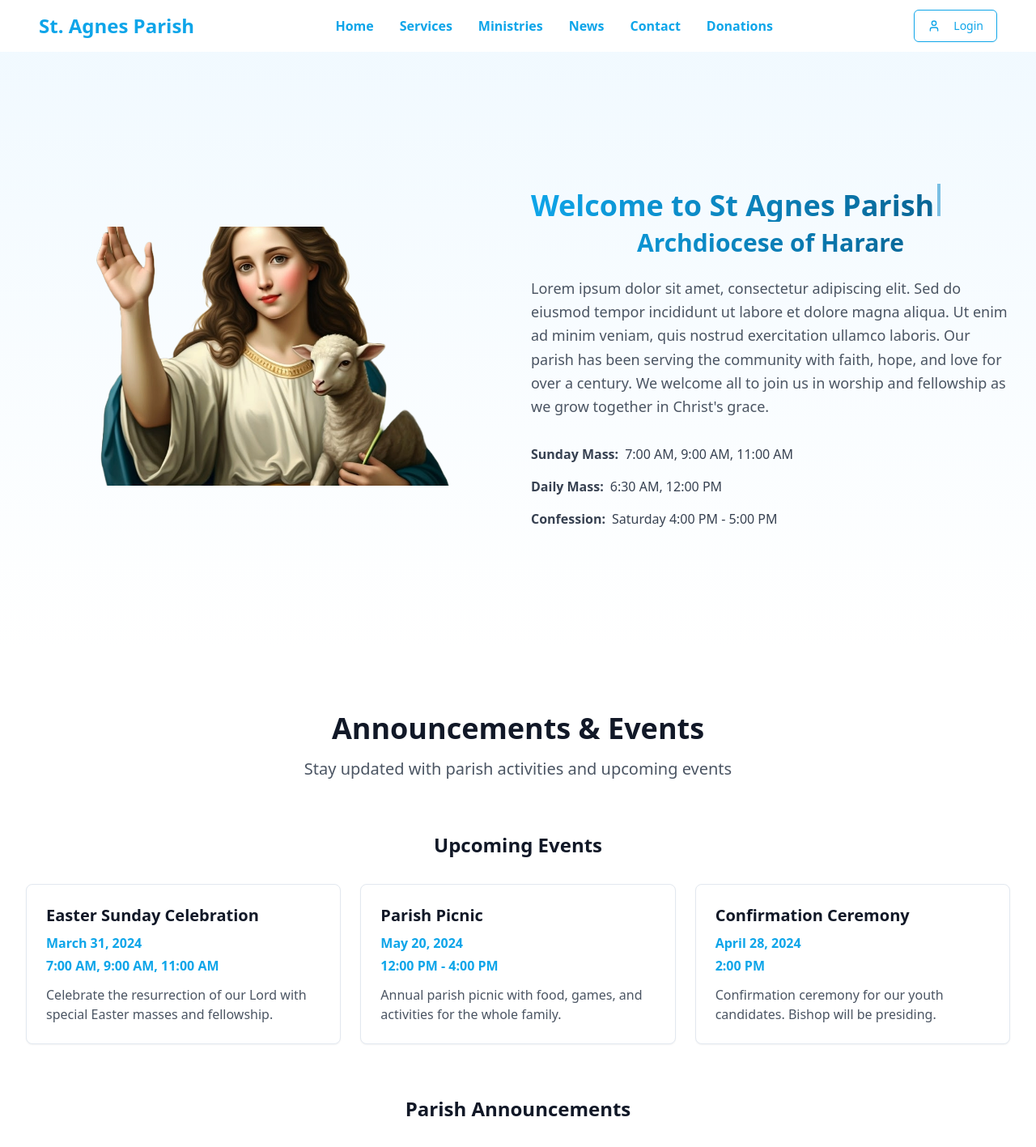
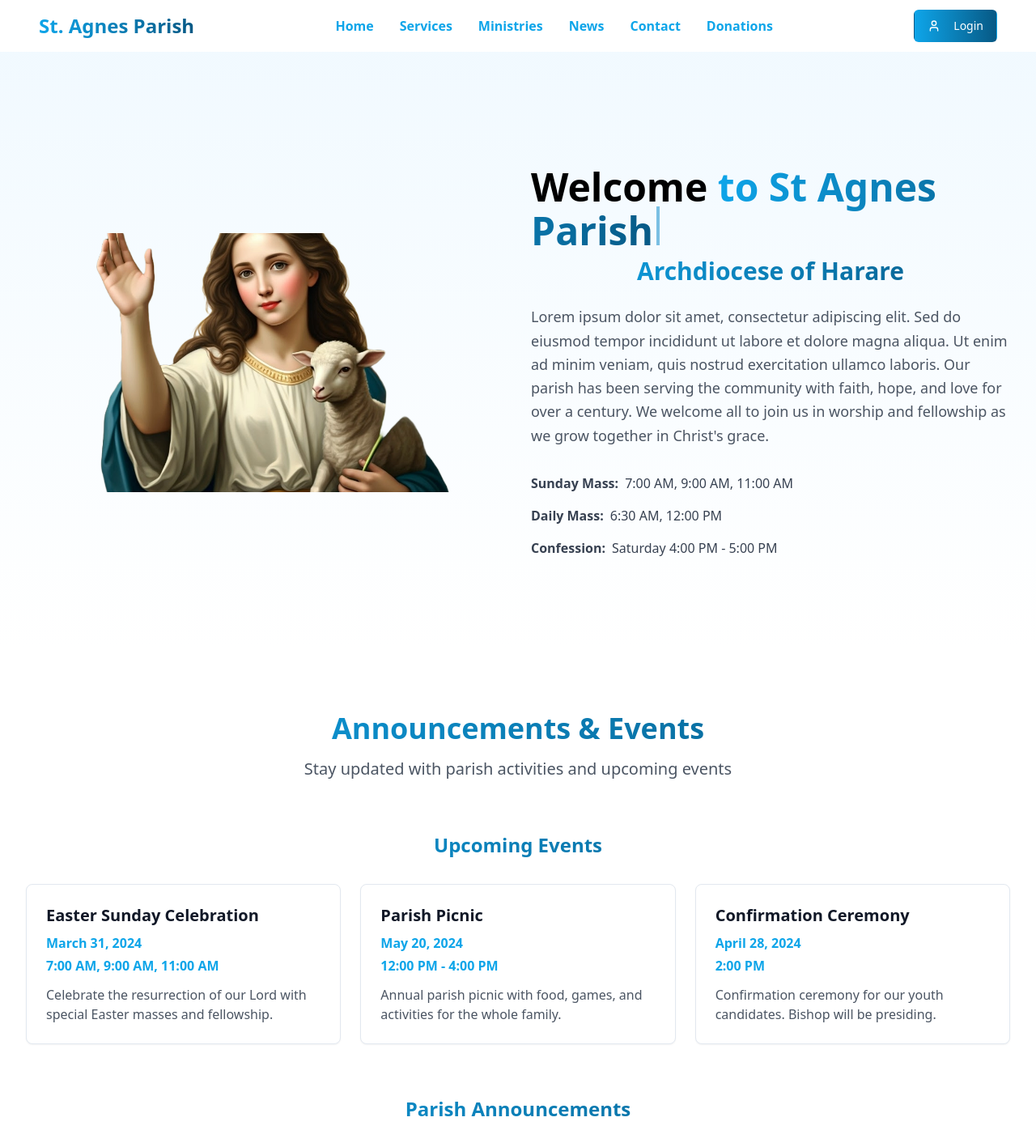
Before and after one commit to nashe01/agnes-parish-website, a React (Vite) app: page / in a window 1280 px wide. Shown: the top 1417 px of the page at 81% size. Built offline with nearby package versions, Linux system fonts and the light colour scheme.

Commit message:
Fix: Hero and navbar styling, add menu
- Fixed image cutoff.
- Increased hero text size and applied color changes.
- Styled navbar elements with a gradient.
- Added a menu button for smaller screens.
- Styled all headings with a gradient.
- Added a button to the photo gallery section.

```diff
--- a/src/components/AnnouncementsSection.tsx
+++ b/src/components/AnnouncementsSection.tsx
@@ -1,4 +1,3 @@
-
 import { Card, CardContent } from '@/components/ui/card';
 
 const AnnouncementsSection = () => {
@@ -66,13 +65,13 @@ const AnnouncementsSection = () => {
     <section className="py-20 bg-white">
       <div className="max-w-7xl mx-auto px-4 sm:px-6 lg:px-8">
         <div className="text-center mb-16">
-          <h2 className="text-4xl font-bold text-gray-900 mb-4">Announcements & Events</h2>
+          <h2 className="text-4xl font-bold bg-gradient-to-r from-sky-500 to-sky-800 bg-clip-text text-transparent mb-4">Announcements & Events</h2>
           <p className="text-xl text-gray-600">Stay updated with parish activities and upcoming events</p>
         </div>
 
         {/* Upcoming Events */}
         <div className="mb-16">
-          <h3 className="text-2xl font-bold text-gray-900 mb-8 text-center">Upcoming Events</h3>
+          <h3 className="text-2xl font-bold bg-gradient-to-r from-sky-500 to-sky-800 bg-clip-text text-transparent mb-8 text-center">Upcoming Events</h3>
           <div className="grid md:grid-cols-3 gap-6">
             {upcomingEvents.map((event, index) => (
               <Card key={index} className="hover:shadow-lg transition-all duration-300 transform hover:-translate-y-1">
@@ -89,7 +88,7 @@ const AnnouncementsSection = () => {
 
         {/* Infinite Scrolling Announcements */}
         <div className="mb-8">
-          <h3 className="text-2xl font-bold text-gray-900 mb-8 text-center">Parish Announcements</h3>
+          <h3 className="text-2xl font-bold bg-gradient-to-r from-sky-500 to-sky-800 bg-clip-text text-transparent mb-8 text-center">Parish Announcements</h3>
         </div>
 
         <div className="relative overflow-hidden">
--- a/src/components/Header.tsx
+++ b/src/components/Header.tsx
@@ -1,10 +1,11 @@
 
 import { useState, useEffect } from 'react';
 import { Button } from '@/components/ui/button';
-import { User } from 'lucide-react';
+import { User, Menu, X } from 'lucide-react';
 
 const Header = () => {
   const [isScrolled, setIsScrolled] = useState(false);
+  const [isMobileMenuOpen, setIsMobileMenuOpen] = useState(false);
 
   // Add scroll effect using useEffect to avoid memory leaks
   useEffect(() => {
@@ -18,6 +19,10 @@ const Header = () => {
     };
   }, []);
 
+  const toggleMobileMenu = () => {
+    setIsMobileMenuOpen(!isMobileMenuOpen);
+  };
+
   return (
     <header className={`fixed top-0 left-0 right-0 z-50 transition-all duration-300 ${
       isScrolled ? 'bg-white/95 backdrop-blur-md shadow-lg' : 'bg-white'
@@ -26,28 +31,60 @@ const Header = () => {
         <div className="flex justify-between items-center h-16">
           {/* Parish Name */}
           <div className="flex items-center">
-            <h1 className="text-2xl font-bold text-secondary">St. Agnes Parish</h1>
+            <h1 className="text-2xl font-bold bg-gradient-to-r from-sky-500 to-sky-800 bg-clip-text text-transparent">St. Agnes Parish</h1>
           </div>
 
-          {/* Navigation */}
+          {/* Desktop Navigation */}
           <nav className="hidden md:flex space-x-8 flex-1 justify-center">
-            <a href="#home" className="text-secondary font-semibold hover:bg-gradient-to-r hover:from-sky-500 hover:to-sky-800 hover:bg-clip-text hover:text-transparent transition-all duration-300">Home</a>
-            <a href="#services" className="text-secondary font-semibold hover:bg-gradient-to-r hover:from-sky-500 hover:to-sky-800 hover:bg-clip-text hover:text-transparent transition-all duration-300">Services</a>
-            <a href="#ministries" className="text-secondary font-semibold hover:bg-gradient-to-r hover:from-sky-500 hover:to-sky-800 hover:bg-clip-text hover:text-transparent transition-all duration-300">Ministries</a>
-            <a href="#news" className="text-secondary font-semibold hover:bg-gradient-to-r hover:from-sky-500 hover:to-sky-800 hover:bg-clip-text hover:text-transparent transition-all duration-300">News</a>
-            <a href="#contact" className="text-secondary font-semibold hover:bg-gradient-to-r hover:from-sky-500 hover:to-sky-800 hover:bg-clip-text hover:text-transparent transition-all duration-300">Contact</a>
-            <a href="#donations" className="text-secondary font-semibold hover:bg-gradient-to-r hover:from-sky-500 hover:to-sky-800 hover:bg-clip-text hover:text-transparent transition-all duration-300">Donations</a>
+            <a href="#home" className="text-secondary font-bold hover:bg-gradient-to-r hover:from-sky-500 hover:to-sky-800 hover:bg-clip-text hover:text-transparent transition-all duration-300">Home</a>
+            <a href="#services" className="text-secondary font-bold hover:bg-gradient-to-r hover:from-sky-500 hover:to-sky-800 hover:bg-clip-text hover:text-transparent transition-all duration-300">Services</a>
+            <a href="#ministries" className="text-secondary font-bold hover:bg-gradient-to-r hover:from-sky-500 hover:to-sky-800 hover:bg-clip-text hover:text-transparent transition-all duration-300">Ministries</a>
+            <a href="#news" className="text-secondary font-bold hover:bg-gradient-to-r hover:from-sky-500 hover:to-sky-800 hover:bg-clip-text hover:text-transparent transition-all duration-300">News</a>
+            <a href="#contact" className="text-secondary font-bold hover:bg-gradient-to-r hover:from-sky-500 hover:to-sky-800 hover:bg-clip-text hover:text-transparent transition-all duration-300">Contact</a>
+            <a href="#donations" className="text-secondary font-bold hover:bg-gradient-to-r hover:from-sky-500 hover:to-sky-800 hover:bg-clip-text hover:text-transparent transition-all duration-300">Donations</a>
           </nav>
 
-          {/* Login Button */}
+          {/* Desktop Login Button */}
           <Button
             variant="outline"
-            className="border-secondary text-secondary hover:bg-secondary hover:text-white transition-all duration-300"
+            className="hidden md:flex border-transparent bg-gradient-to-r from-sky-500 to-sky-800 text-white hover:from-sky-600 hover:to-sky-900 transition-all duration-300"
           >
             <User className="w-4 h-4 mr-2" />
             Login
           </Button>
+
+          {/* Mobile Menu Button */}
+          <Button
+            variant="outline"
+            className="md:hidden border-transparent bg-gradient-to-r from-sky-500 to-sky-800 text-white hover:from-sky-600 hover:to-sky-900 transition-all duration-300"
+            onClick={toggleMobileMenu}
+          >
+            {isMobileMenuOpen ? <X className="w-4 h-4" /> : <Menu className="w-4 h-4" />}
+          </Button>
         </div>
+
+        {/* Mobile Navigation Menu */}
+        {isMobileMenuOpen && (
+          <div className="md:hidden bg-white border-t border-gray-200 py-4">
+            <nav className="flex flex-col space-y-4">
+              <a href="#home" className="text-secondary font-bold hover:bg-gradient-to-r hover:from-sky-500 hover:to-sky-800 hover:bg-clip-text hover:text-transparent transition-all duration-300" onClick={() => setIsMobileMenuOpen(false)}>Home</a>
+              <a href="#services" className="text-secondary font-bold hover:bg-gradient-to-r hover:from-sky-500 hover:to-sky-800 hover:bg-clip-text hover:text-transparent transition-all duration-300" onClick={() => setIsMobileMenuOpen(false)}>Services</a>
+              <a href="#ministries" className="text-secondary font-bold hover:bg-gradient-to-r hover:from-sky-500 hover:to-sky-800 hover:bg-clip-text hover:text-transparent transition-all duration-300" onClick={() => setIsMobileMenuOpen(false)}>Ministries</a>
+              <a href="#news" className="text-secondary font-bold hover:bg-gradient-to-r hover:from-sky-500 hover:to-sky-800 hover:bg-clip-text hover:text-transparent transition-all duration-300" onClick={() => setIsMobileMenuOpen(false)}>News</a>
+              <a href="#contact" className="text-secondary font-bold hover:bg-gradient-to-r hover:from-sky-500 hover:to-sky-800 hover:bg-clip-text hover:text-transparent transition-all duration-300" onClick={() => setIsMobileMenuOpen(false)}>Contact</a>
+              <a href="#donations" className="text-secondary font-bold hover:bg-gradient-to-r hover:from-sky-500 hover:to-sky-800 hover:bg-clip-text hover:text-transparent transition-all duration-300" onClick={() => setIsMobileMenuOpen(false)}>Donations</a>
+              <div className="pt-4 border-t border-gray-200">
+                <Button
+                  variant="outline"
+                  className="w-full border-transparent bg-gradient-to-r from-sky-500 to-sky-800 text-white hover:from-sky-600 hover:to-sky-900 transition-all duration-300"
+                >
+                  <User className="w-4 h-4 mr-2" />
+                  Login
+                </Button>
+              </div>
+            </nav>
+          </div>
+        )}
       </div>
     </header>
   );
--- a/src/components/HeroSection.tsx
+++ b/src/components/HeroSection.tsx
@@ -17,8 +17,25 @@ const HeroSection = () => {
     }
   }, [currentIndex, welcomeText]);
 
+  const renderStyledText = () => {
+    const words = displayText.split(' ');
+    if (words.length === 1) {
+      return <span className="text-black">{displayText}</span>;
+    }
+
+    const welcome = words[0];
+    const restOfText = words.slice(1).join(' ');
+
+    return (
+      <>
+        <span className="text-black">{welcome} </span>
+        <span className="bg-gradient-to-r from-sky-500 to-sky-800 bg-clip-text text-transparent">{restOfText}</span>
+      </>
+    );
+  };
+
   return (
-    <section id="home" className="pt-20 min-h-screen flex items-center justify-center bg-gradient-to-b from-skyblue-50 to-white">
+    <section id="home" className="pt-24 min-h-screen flex items-center justify-center bg-gradient-to-b from-skyblue-50 to-white">
       <div className="max-w-7xl mx-auto px-4 sm:px-6 lg:px-8 py-16">
         <div className="grid lg:grid-cols-2 gap-8 items-center">
           {/* Image */}
@@ -32,9 +49,9 @@ const HeroSection = () => {
 
           {/* Content */}
           <div className="flex flex-col justify-center">
-            <h1 className="text-3xl lg:text-4xl font-bold bg-gradient-to-r from-sky-500 to-sky-800 bg-clip-text text-transparent mb-2">
-              {displayText}
-              <span className="inline-block w-1 h-10 bg-sky-600 ml-1 animate-pulse"></span>
+            <h1 className="text-4xl lg:text-5xl font-bold mb-2">
+              {renderStyledText()}
+              <span className="inline-block w-1 h-12 bg-sky-600 ml-1 animate-pulse"></span>
             </h1>
             <h2 className="text-2xl lg:text-3xl font-bold bg-gradient-to-r from-sky-500 to-sky-800 bg-clip-text text-transparent mb-6 text-center">
               Archdiocese of Harare
--- a/src/components/NewsSection.tsx
+++ b/src/components/NewsSection.tsx
@@ -1,5 +1,5 @@
-
 import { Card, CardContent } from '@/components/ui/card';
+import { Button } from '@/components/ui/button';
 
 const NewsSection = () => {
   const news = [
@@ -82,7 +82,7 @@ const NewsSection = () => {
     <section id="news" className="py-20 bg-white">
       <div className="max-w-7xl mx-auto px-4 sm:px-6 lg:px-8">
         <div className="text-center mb-16">
-          <h2 className="text-4xl font-bold text-gray-900 mb-4">News & Updates</h2>
+          <h2 className="text-4xl font-bold bg-gradient-to-r from-sky-500 to-sky-800 bg-clip-text text-transparent mb-4">News & Updates</h2>
           <p className="text-xl text-gray-600">Stay connected with parish life and activities</p>
         </div>
 
@@ -134,7 +134,7 @@ const NewsSection = () => {
 
         {/* Photo Gallery with Infinite Scroll */}
         <div className="mb-8">
-          <h3 className="text-2xl font-bold text-gray-900 mb-8 text-center">Photo Gallery</h3>
+          <h3 className="text-2xl font-bold bg-gradient-to-r from-sky-500 to-sky-800 bg-clip-text text-transparent mb-8 text-center">Photo Gallery</h3>
         </div>
 
         <div className="relative overflow-hidden">
@@ -157,6 +157,19 @@ const NewsSection = () => {
             ))}
           </div>
         </div>
+
+        {/* Gallery Button */}
+        <div className="text-center mt-8">
+          <Button
+            className="bg-gradient-to-r from-sky-500 to-sky-800 text-white hover:from-sky-600 hover:to-sky-900 transition-all duration-300 px-8 py-3"
+            onClick={() => {
+              // Navigate to gallery page - for now just scroll to top
+              window.scrollTo({ top: 0, behavior: 'smooth' });
+            }}
+          >
+            View Full Gallery
+          </Button>
+        </div>
       </div>
     </section>
   );
--- a/src/components/ServicesSection.tsx
+++ b/src/components/ServicesSection.tsx
@@ -1,4 +1,3 @@
-
 import { Card, CardContent } from '@/components/ui/card';
 import { Calendar, Clock, Heart } from 'lucide-react';
 
@@ -36,7 +35,7 @@ const ServicesSection = () => {
     <section id="services" className="py-20 bg-gray-50">
       <div className="max-w-7xl mx-auto px-4 sm:px-6 lg:px-8">
         <div className="text-center mb-16">
-          <h2 className="text-4xl font-bold text-gray-900 mb-4">Services & Schedules</h2>
+          <h2 className="text-4xl font-bold bg-gradient-to-r from-sky-500 to-sky-800 bg-clip-text text-transparent mb-4">Services & Schedules</h2>
           <p className="text-xl text-gray-600">Join us in worship and celebrate the sacraments</p>
         </div>
 
```
